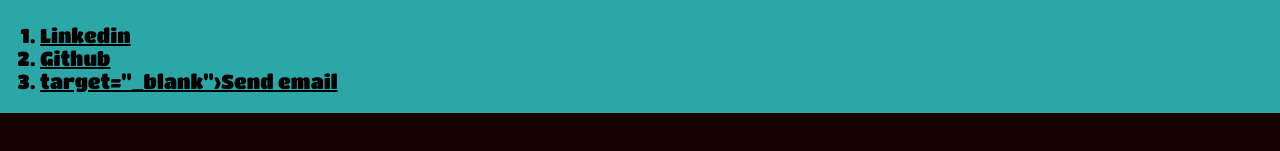
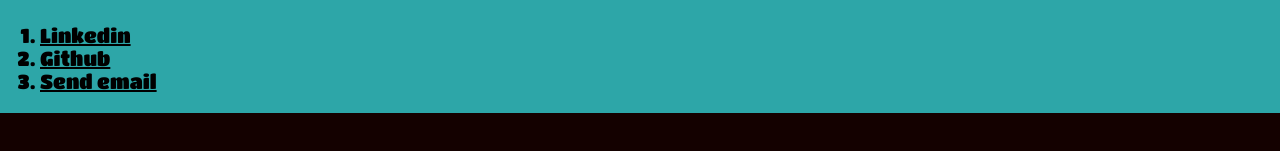
Before and after one commit to mikethecreador/two-portfolio-website, a plain HTML site: page index.html in a window 1280 px wide. Shown: the part 1358-1509 px from the top of the page. Drawn offline with nearby package versions, Linux system fonts and the light colour scheme; a web font is replaced by a local one.

Commit message:
Update index.html

```diff
--- a/index.html
+++ b/index.html
@@ -1,5 +1,5 @@
 <!DOCTYPE html> <!--DOCTYPE declaration defines that this document is an html5 document-->
-<html><!--html element is the root element of an html page-->
+<html lang= "en"><!--html element is the root element of an html page-->
   <head><!--head element contains meta information about the html page-->
     <meta charset="utf-8">
     <meta name="viewport" content="width=device-width">
@@ -45,7 +45,7 @@
       <!--below are the links for my contact me section-->
       <li><a href=https://www.linkedin.com/in/michael-rodriguez-a5bb1a202/ target="_blank">Linkedin</a></li>
       <li><a href=https://github.com/mikethecreador/ target="_blank">Github</a></li>
-      <li><a href="mailto:michael.rodriguez11@gmail.com"/> target="_blank">Send email</a></li>
+      <li><a href="mailto:michael.rodriguez11@gmail.com"/ target="_blank">Send email</a></li>
       </ol>
       </div>
       </main>
```
